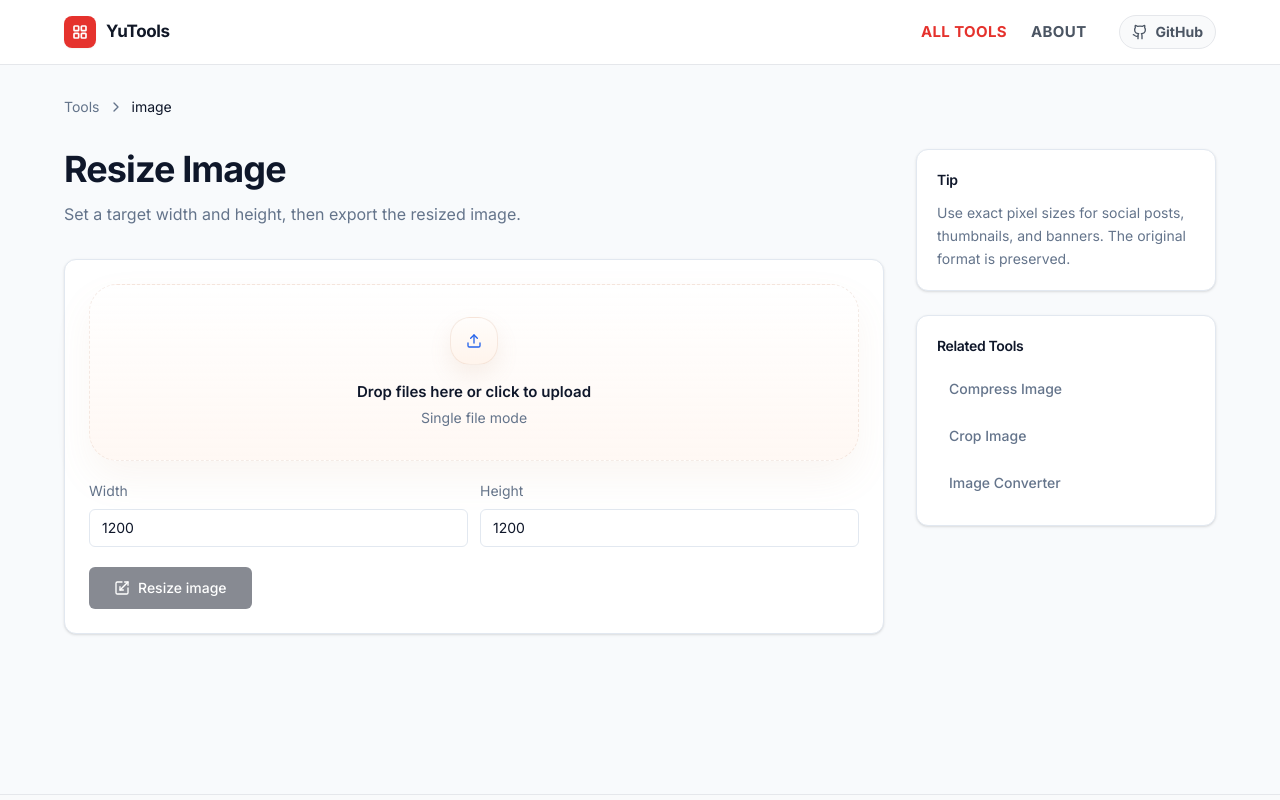
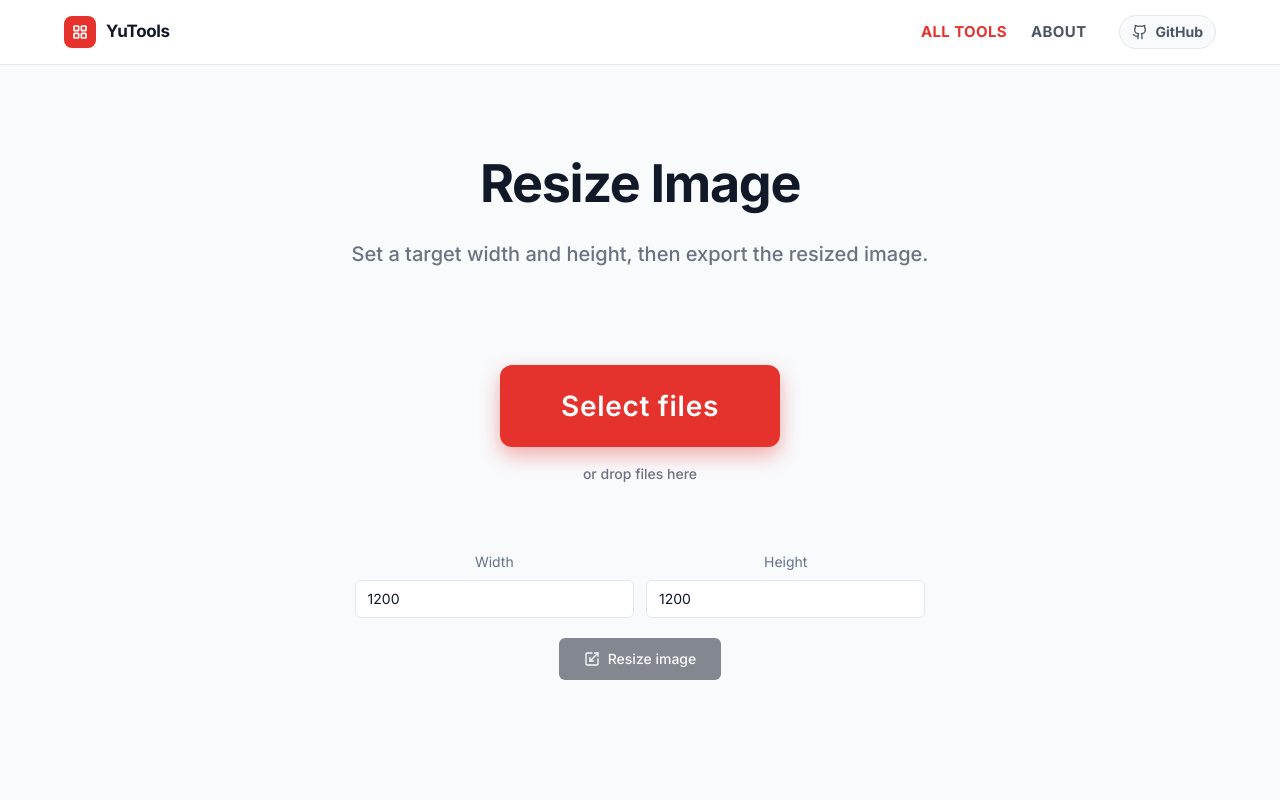
Before and after one commit to zhiliao000-star/YuDown, a React (Vite) app: page /tools/resize-image in a window 1280 px wide. Shown: the top 800 px of the page. Built offline with nearby package versions, Linux system fonts and the light colour scheme.

Commit message:
feat: redesign Tool UI heavily to exactly match the minimalist iLovePDF style reference

```diff
--- a/src/App.tsx
+++ b/src/App.tsx
@@ -315,33 +315,31 @@ const filterTools = (query: string, category: ToolCategory) => {
 const ToolCard = ({ tool, index }: { tool: ToolItem; index: number }) => {
   const isPDF = tool.category === 'PDF';
   const isImage = tool.category === 'Image';
-  const isUtility = tool.category === 'Utility';
 
   const categoryColorClass = isPDF
-    ? 'text-[#e5322d] group-hover:bg-[#e5322d]'
+    ? 'text-[#e5322d]'
     : isImage
-      ? 'text-[#008de1] group-hover:bg-[#008de1]'
-      : 'text-[#4caf50] group-hover:bg-[#4caf50]';
+      ? 'text-[#008de1]'
+      : 'text-[#4caf50]';
 
   return (
     <Link to={tool.path} className={cn(
       "group flex flex-col items-center text-center bg-white rounded-xl p-8 border border-gray-200 transition-all duration-200 cursor-pointer animate-in fade-in slide-in-from-bottom-4 shadow-sm",
-      "hover:border-transparent hover:shadow-xl",
+      "hover:border-gray-300 hover:shadow-xl",
       categoryColorClass
     )} style={{ animationDelay: `${index * 30}ms`, animationFillMode: 'both' }}>
 
       <div className="mb-4">
          <tool.icon className={cn(
-            "h-12 w-12 transition-colors duration-200",
-            "group-hover:text-white"
+            "h-12 w-12 transition-transform duration-200 group-hover:scale-110",
           )} strokeWidth={1.5} />
       </div>
 
-      <h3 className="text-xl font-bold text-gray-900 group-hover:text-white transition-colors duration-200 leading-tight">
+      <h3 className="text-xl font-bold text-gray-900 transition-colors duration-200 leading-tight">
         {tool.name}
       </h3>
 
-      <p className="mt-3 text-[15px] font-medium text-gray-500 group-hover:text-white/90 transition-colors duration-200 leading-relaxed">
+      <p className="mt-3 text-[15px] font-medium text-gray-500 transition-colors duration-200 leading-relaxed">
         {tool.description}
       </p>
     </Link>
--- a/src/components/ToolLayout.tsx
+++ b/src/components/ToolLayout.tsx
@@ -17,25 +17,14 @@ export const ToolPageShell = ({
   aside?: React.ReactNode;
 }) => {
   return (
-    <main className="mx-auto w-full max-w-[1200px] px-4 pb-16 pt-8 sm:px-6">
-      <div className="mb-8 flex items-center gap-2 text-sm text-[var(--muted)]">
-        <Link to="/tools" className="hover:text-[var(--accent-strong)] transition-colors">Tools</Link>
-        <ChevronRight className="h-4 w-4" />
-        <span className="text-[var(--fg)]">{eyebrow}</span>
-      </div>
-      <div className="grid gap-8 lg:grid-cols-[minmax(0,1fr)_300px]">
-        <section className="animate-in fade-in slide-in-from-bottom-4 duration-500">
-          <h1 className="text-3xl font-bold tracking-tight text-[var(--fg)] sm:text-4xl">{title}</h1>
-          <p className="mt-3 max-w-[720px] text-base leading-relaxed text-[var(--muted)]">{description}</p>
-          <div className="mt-8">
-            <div className="panel bg-white p-6 shadow-sm border-[var(--border-soft)]">
-               {children}
-            </div>
-          </div>
-        </section>
-        <aside className="space-y-6">
-          {aside}
-        </aside>
+    <main className="mx-auto w-full max-w-[900px] px-4 py-20 sm:px-6">
+      <div className="flex flex-col items-center text-center animate-in fade-in slide-in-from-bottom-4 duration-500">
+        <h1 className="text-[40px] font-bold tracking-tight text-gray-900 sm:text-[52px]">{title}</h1>
+        <p className="mt-4 max-w-[700px] text-[20px] font-medium text-gray-500">{description}</p>
+
+        <div className="mt-12 w-full max-w-2xl flex flex-col items-center">
+           {children}
+        </div>
       </div>
     </main>
   );
--- a/src/components/UploadControls.tsx
+++ b/src/components/UploadControls.tsx
@@ -37,10 +37,7 @@ export const FilePicker: React.FC<FilePickerProps> = ({ onFilesSelected, accept,
       onDragOver={handleDrag}
       onDrop={handleDrop}
       className={cn(
-        'relative rounded-[28px] border border-dashed p-8 text-center transition-all',
-        'border-[rgba(201,156,132,0.2)] bg-[linear-gradient(180deg,rgba(255,255,255,0.96),rgba(255,247,242,0.88))]',
-        'shadow-[0_18px_38px_rgba(188,140,108,0.08)] hover:border-[rgba(207,132,95,0.32)] hover:shadow-[0_22px_44px_rgba(188,140,108,0.12)]',
-        isDragActive && 'border-[var(--accent-strong)] bg-[linear-gradient(180deg,rgba(255,255,255,1),rgba(255,244,236,0.96))]'
+        'relative flex flex-col items-center justify-center p-12 transition-all w-full'
       )}
     >
       <input
@@ -48,13 +45,19 @@ export const FilePicker: React.FC<FilePickerProps> = ({ onFilesSelected, accept,
         multiple={multiple}
         accept={accept}
         onChange={(e) => e.target.files && onFilesSelected(Array.from(e.target.files))}
-        className="absolute inset-0 cursor-pointer opacity-0"
+        className="absolute inset-0 cursor-pointer opacity-0 z-20"
       />
-      <div className="mx-auto flex h-12 w-12 items-center justify-center rounded-[20px] border border-[rgba(206,155,128,0.18)] bg-[linear-gradient(180deg,#fffdfb,#fff4ec)] text-[var(--accent-strong)] shadow-[0_10px_22px_rgba(191,141,111,0.12)]">
-        <Upload className="h-4 w-4" />
+
+      <div className="relative flex items-center justify-center">
+        <div className={cn(
+          "flex items-center justify-center rounded-xl bg-[#e5322d] text-white px-10 py-5 text-[28px] font-semibold tracking-wide transition-transform hover:scale-105 shadow-[0_8px_20px_rgba(229,50,45,0.4)] hover:shadow-[0_12px_28px_rgba(229,50,45,0.5)] z-10 w-full sm:w-auto min-w-[280px]",
+          isDragActive && "scale-105"
+        )}>
+          Select files
+        </div>
       </div>
-      <p className="mt-4 text-[15px] font-semibold text-[var(--fg)]">Drop files here or click to upload</p>
-      <p className="mt-1 text-sm text-[var(--muted)]">{multiple ? 'Multiple files supported' : 'Single file mode'}</p>
+
+      <p className="mt-4 text-[14px] text-gray-500 font-medium">or drop files here</p>
     </div>
   );
 };
```
